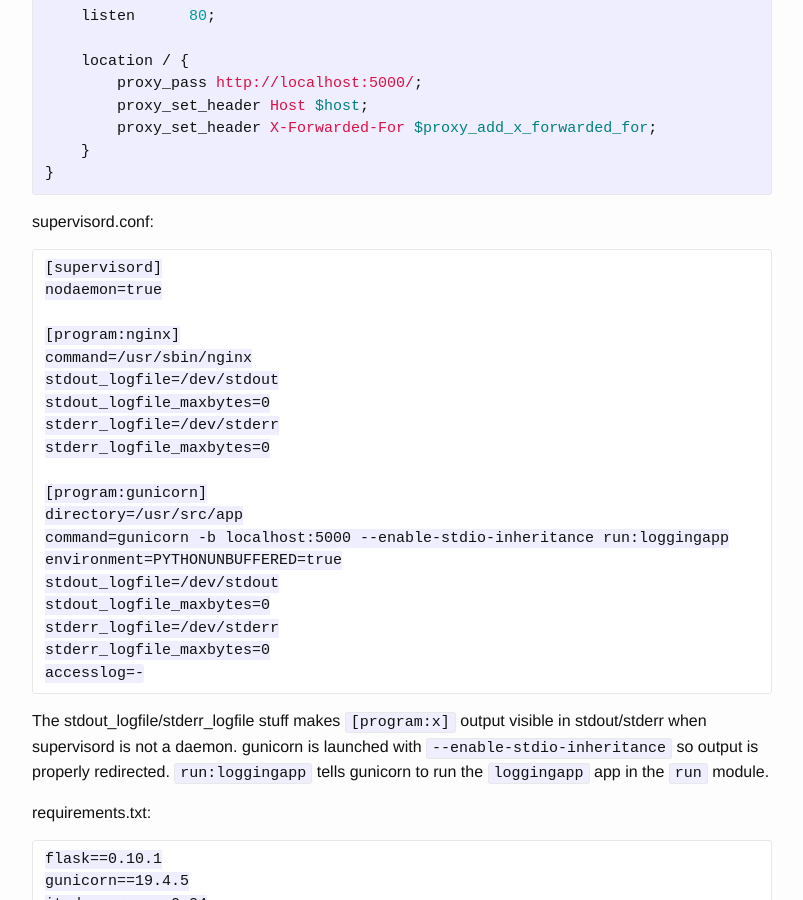
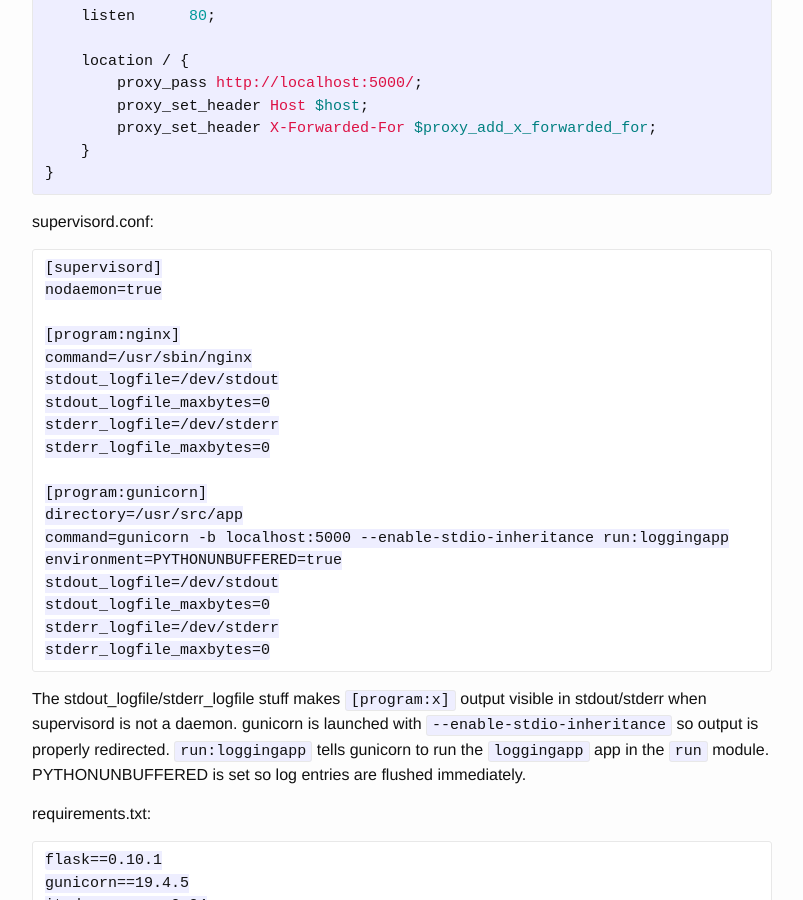
Before and after one commit to jbwinters/jbwinters.github.io, a Jekyll site: the page built from _posts/2016-01-15-docker-nginx-gunicorn-flask.markdown, in a window 1280 px wide and 900 px high, scrolled down 1330 px. Shown: the whole window, without its empty margins (238-1041 px from the left). Built offline with Jekyll 4.4.1, drawn with Linux system fonts in a browser that asks for light colours.

Commit message:
Update 2016-01-15-docker-nginx-gunicorn-flask.markdown

```diff
--- a/_posts/2016-01-15-docker-nginx-gunicorn-flask.markdown
+++ b/_posts/2016-01-15-docker-nginx-gunicorn-flask.markdown
@@ -81,9 +81,8 @@ supervisord.conf:
 	stdout_logfile_maxbytes=0
 	stderr_logfile=/dev/stderr
 	stderr_logfile_maxbytes=0
-	accesslog=-
 
-The stdout_logfile/stderr_logfile stuff makes `[program:x]` output visible in stdout/stderr when supervisord is not a daemon. gunicorn is launched with `--enable-stdio-inheritance` so output is properly redirected. `run:loggingapp` tells gunicorn to run the `loggingapp` app in the `run` module.
+The stdout_logfile/stderr_logfile stuff makes `[program:x]` output visible in stdout/stderr when supervisord is not a daemon. gunicorn is launched with `--enable-stdio-inheritance` so output is properly redirected. `run:loggingapp` tells gunicorn to run the `loggingapp` app in the `run` module. PYTHONUNBUFFERED is set so log entries are flushed immediately.
 
 requirements.txt:
 
```
